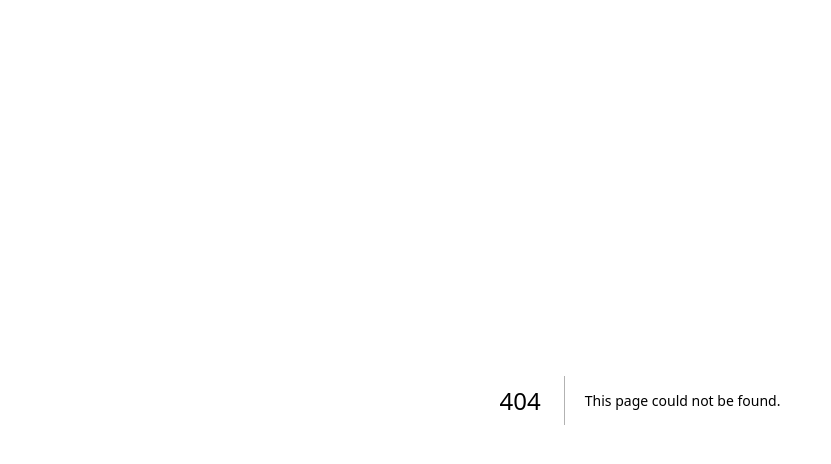
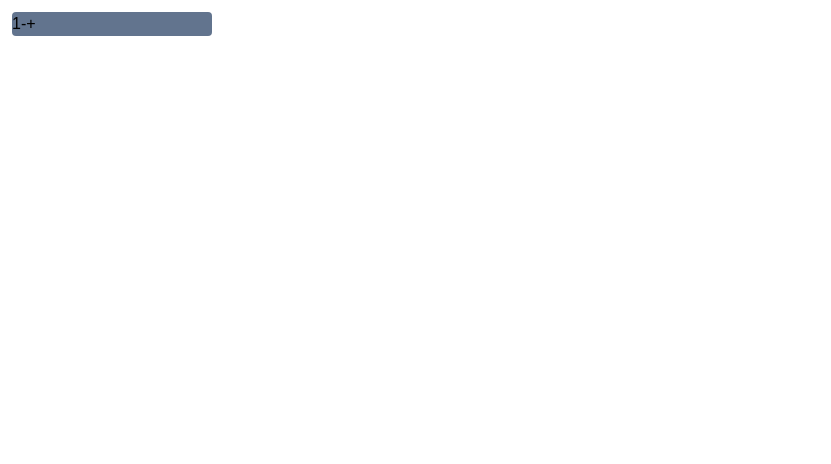
Before and after one commit to JanKowal05/cprg306-assignments, a Next.js app: page /week-4 in a window 1280 px wide. Before the commit this address had no page. Shown: the top 464 px of the page, without its empty margins (0-831 px from the left). Built offline with nearby package versions, Linux system fonts and the light colour scheme.

Commit message:
Started week 4 assignment

```diff
--- a/app/page.js
+++ b/app/page.js
@@ -1,12 +1,14 @@
 import Link from "next/link";
 
 export default function Home(){
+  const linkStyles = "hover:text-green-400 hover:underline"
   return(
     <main>
       <h1 className="text-2xl align">CPRG 306: Web Development 2 - Assignments</h1>
       <ul>
-        <li><Link className="hover:text-green-400 hover:underline" href="/week-2/">Week 2 Assignment</Link></li>
-        <li><Link className="hover:text-green-400 hover:underline" href="/week-3/">Week 3 Assignment</Link></li>
+        <li><Link className={linkStyles} href="/week-2/">Week 2 Assignment</Link></li>
+        <li><Link className={linkStyles} href="/week-3/">Week 3 Assignment</Link></li>
+        <li><Link className={linkStyles} href="/week-4/">Week 4 Assignment</Link></li>
       </ul>
      </main>
   );
--- /dev/null
+++ b/app/week-4/new-item.js
@@ -0,0 +1,35 @@
+"use client"
+
+import { useState } from "react";
+
+export default function NewItem(){
+    const [quantity, setQuantity] = useState(1)
+
+
+    const increment = () =>{
+        if (quantity < 20){
+            setQuantity(quantity + 1);
+        }
+    }
+
+    const decrement = () =>{
+        if (quantity > 1){
+            setQuantity(quantity - 1);
+        }
+    }
+
+    const buttonStyles = "bg-"
+
+    return(
+        <div className="bg-slate-500 text-black m-3 rounded w-50">
+            {quantity}
+            <button
+            className={buttonStyles}
+            onClick={decrement}>-</button>
+
+            <button
+            className={buttonStyles}
+            onClick={increment}>+</button>
+        </div>
+    );
+}
--- /dev/null
+++ b/app/week-4/page.js
@@ -0,0 +1,12 @@
+import NewItem from "./new-item";
+
+export default function Page() {
+    return(
+        <main>
+
+        <NewItem/>
+
+        </main>
+
+    );
+}
```
